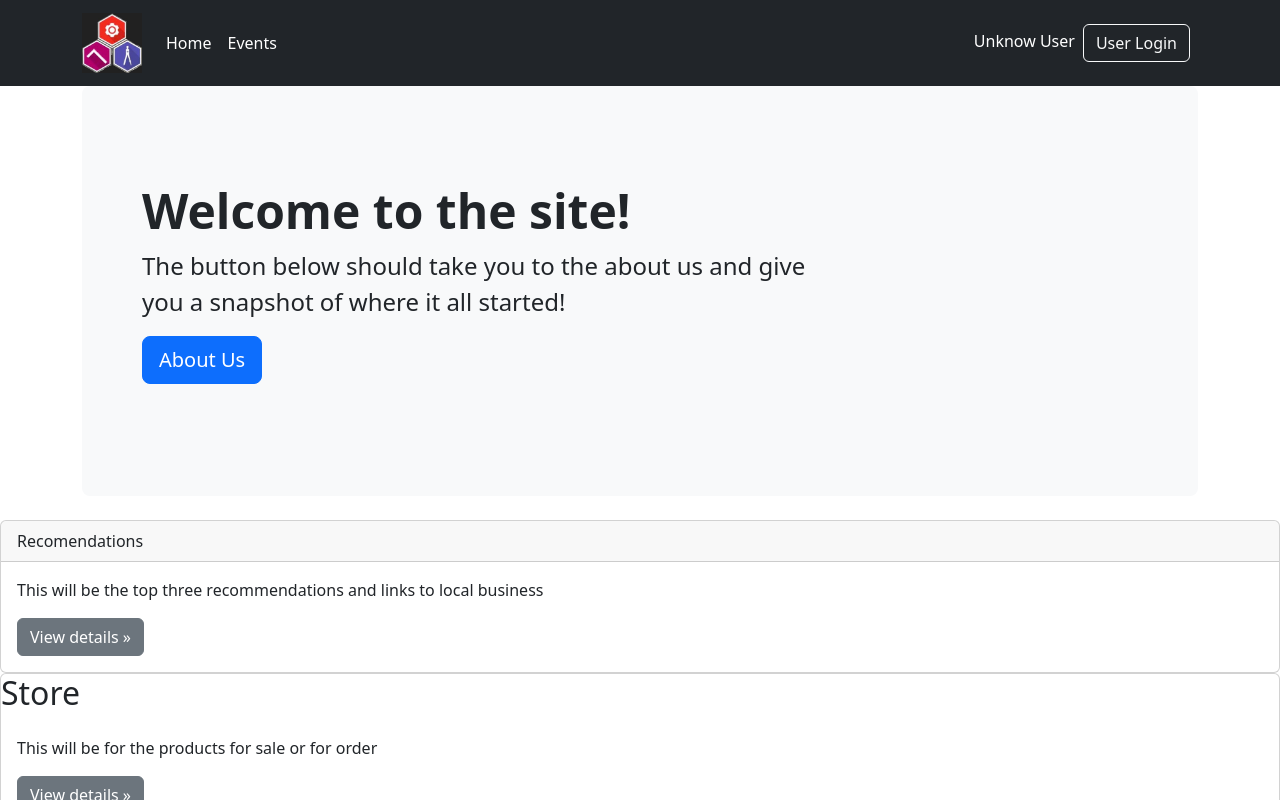
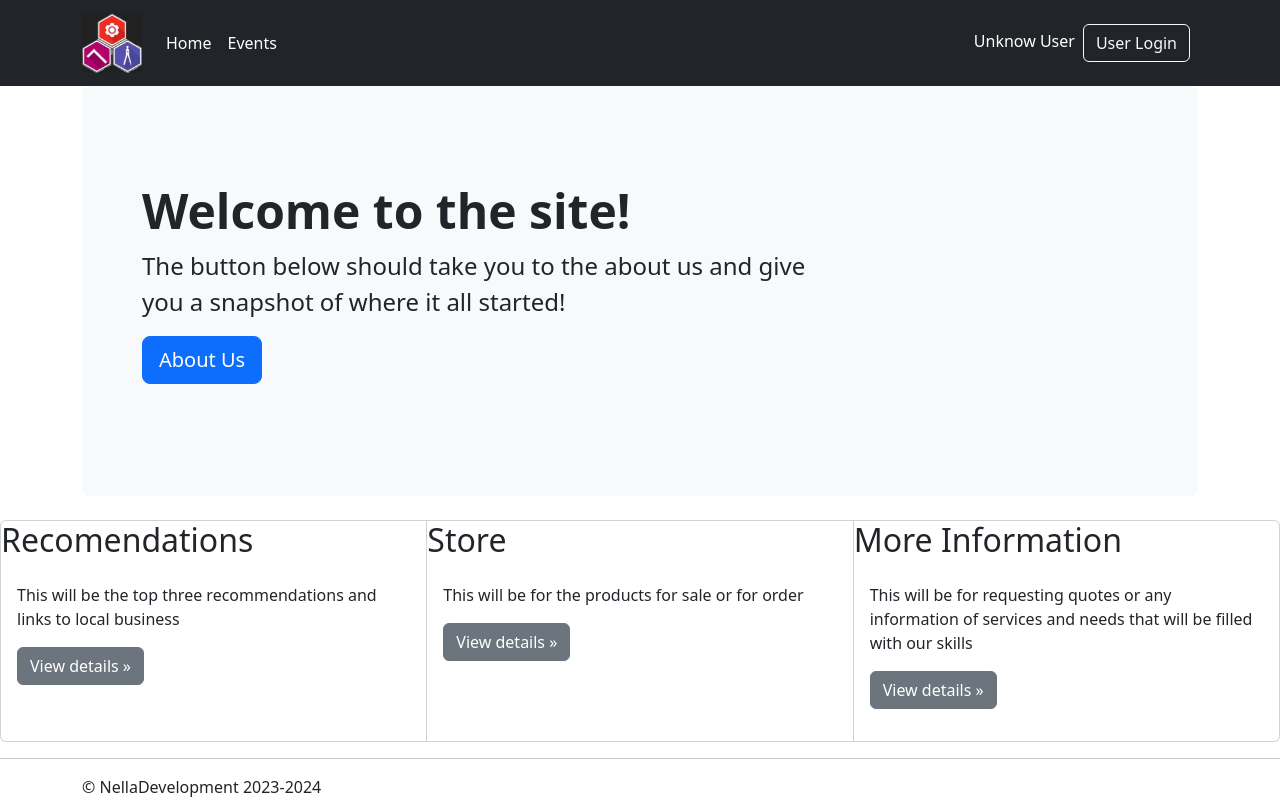
Before and after one commit to MarkNella21/makeitpersonal, a React (Create React App) app: page / in a window 1280 px wide. Shown: the top 800 px of the page. Built offline with nearby package versions, Linux system fonts and the light colour scheme; no server answers.

Commit message:
changes to the homepage adjusting cards

```diff
--- a/src/components/homePage/Home.jsx
+++ b/src/components/homePage/Home.jsx
@@ -1,6 +1,5 @@
 import React from "react";
-import { Button, Card, CardHeader } from "react-bootstrap";
-import { CardDeck } from "reactstrap";
+import { Button, Card, CardGroup } from "react-bootstrap";
 const Home = () => {
 
     return(
@@ -22,9 +21,9 @@ const Home = () => {
             </div>
           </div>
         </div>
-          <CardDeck>
+        <CardGroup className="col">
             <Card>
-              <CardHeader>Recomendations</CardHeader>
+              <h2>Recomendations</h2>
               <Card.Body>
                 <Card.Text>
                 This will be the top three recommendations and links to local business
@@ -61,7 +60,7 @@ const Home = () => {
               </p>
               </Card.Body>
             </Card>
-          </CardDeck>
+        </CardGroup>
 
           <hr />
       </main>
```
